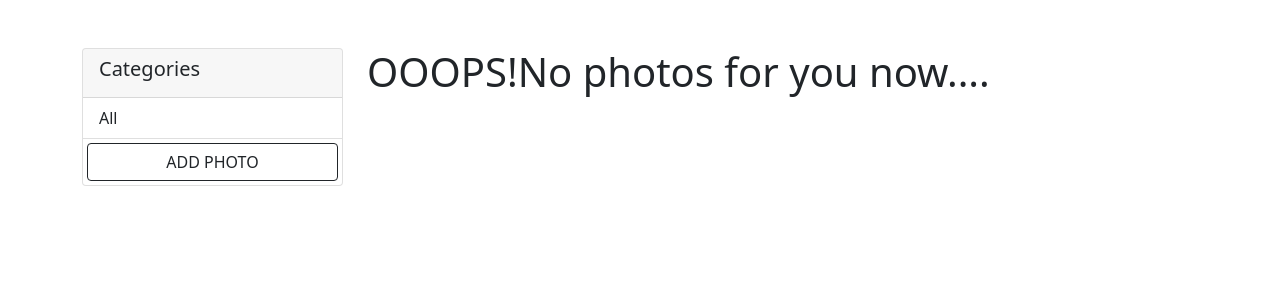
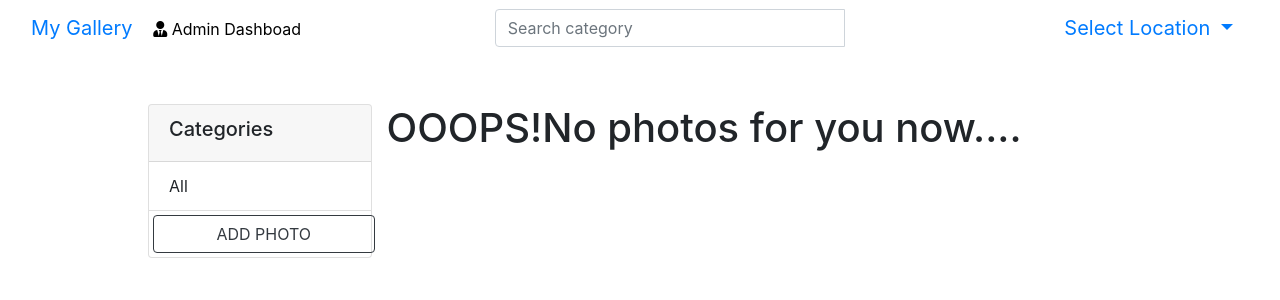
Before and after one commit to EsauKip/photo-gallery, a Django app: page / in a window 1280 px wide. Shown: the top 300 px of the page. Run offline with Django 4.2, Linux system fonts and the light colour scheme; data that the repository does not hold is empty; some libraries are stand-ins or nearby versions.

Commit message:
modify templates

```diff
--- a/gallery/settings.py
+++ b/gallery/settings.py
@@ -39,6 +39,7 @@ INSTALLED_APPS = [
     'django.contrib.messages',
     'django.contrib.staticfiles',
     'main.apps.MainConfig',
+    'bootstrap4',
 ]
 
 MIDDLEWARE = [
--- a/main/templates/base.html
+++ b/main/templates/base.html
@@ -0,0 +1,36 @@
+{% load bootstrap4 %}
+{% load static%}
+<!DOCTYPE html>
+<html>
+<head>
+  <meta charset="utf-8">
+
+  {% if title %}
+  <title>Imag-Gallery - {{title}}</title>
+  {% else %}
+    <title>Image-Gallery</title>
+  {% endif %}
+
+  {% block styles %}
+
+    {% bootstrap_css %}
+    <link rel="stylesheet" href="{% static 'css/style.css' %}">
+    <link rel="preconnect" href="https://fonts.googleapis.com">
+    <link rel="stylesheet" href="https://use.fontawesome.com/releases/v5.11.2/css/all.css">
+<link rel="preconnect" href="https://fonts.gstatic.com" crossorigin>
+<link href="https://fonts.googleapis.com/css2?family=Lora:ital@1&display=swap" rel="stylesheet">
+  {% endblock %}
+
+</head>
+<body>
+    {% include "navbar.html" %}
+    {% block content %}
+
+    {%endblock%}
+
+    {% block scripts %}
+    <script src="https://ajax.googleapis.com/ajax/libs/jquery/3.2.1/jquery.min.js"></script>
+ {% bootstrap_javascript %}
+{% endblock %}
+</body>
+</html>
--- a/main/templates/gallery.html
+++ b/main/templates/gallery.html
@@ -1,20 +1,15 @@
-<!DOCTYPE html>
-<html lang="en">
-<head>
-    <meta charset="UTF-8">
-    <meta http-equiv="X-UA-Compatible" content="IE=edge">
-    <meta name="viewport" content="width=device-width, initial-scale=1.0">
-    <title>Gllery</title>
-<link href="https://cdn.jsdelivr.net/npm/bootstrap@5.1.3/dist/css/bootstrap.min.css" rel="stylesheet" integrity="sha384-1BmE4kWBq78iYhFldvKuhfTAU6auU8tT94WrHftjDbrCEXSU1oBoqyl2QvZ6jIW3" crossorigin="anonymous">
+{%extends 'base.html'%}
+{% block content %}
+{{block.super}}
+
+
 <style>
     .image-thumbnail{
         height: 200px;;
     }
 </style>
-</head>
-<body class="m-5">
   <div class="container">
-      <div class="row">
+      <div class="row m-5">
           <div class="col-md-3">
             <div class="card" >
                 <div class="card-header">
@@ -23,7 +18,7 @@
                 <ul class="list-group list-group-flush">
                   <li class="list-group-item">All</li>
                   {% for category in categories %}
-                  <li class="list-group-item">{{ category.name }}</li>
+                  <li class="list-group-item">{{ category.category_name }}</li>
                   {% endfor %}
                       <a href="{% url 'add' %}" class="btn btn-outline-dark btn-sn btn-block  m-1">ADD PHOTO</a>
                 </ul>
@@ -32,22 +27,25 @@
           <div class="col-md-9">
               <div class="row">
                   {% for image in images %}
-                  <div class="col-md-4">
+                   <div class="col-md-4">
                       <div class="card" >
                           <img class="image-thumbnail "
-                           src="{{image.image.url}}" class="card-img-top" alt="...">
+                           src="{{image.image.url}}" class="card-img-top" alt="bird">
                           <div class="card-body">
-                              <p >Category:{{image.category.name}}</p>
+                              <p >Category:{{image.category.category_name}}</p>
+                              <p>Location:{{image.location.location_name}}</p>
                           </div>
                         <a href="{%url 'photo' image.id %}" class="btn btn-outline-dark btn-sn m-1">View</a>
                       </div>
-                  </div>
-                  {% empty %}
-                  <h1>OOOPS!No photos for you now....</h1>
+
+                   </div>
+                   {% empty %}
+                   <h1>OOOPS!No photos for you now....</h1>
                   {% endfor %%}
                 </div>
             </div>
         </div>
     </div>
-</body>
-</html>
+
+
+{%endblock%}
--- a/main/templates/navbar.html
+++ b/main/templates/navbar.html
@@ -0,0 +1,62 @@
+
+
+<!DOCTYPE html>
+<html lang="en">
+<head>
+
+  <meta charset="utf-8">
+  <head>
+    <meta charset="utf-8">
+
+    {% if title %}
+    <title>Image-gallery - {{title}}</title>
+    {% else %}
+    <title> Image Gallery </title>
+    {% endif %}
+</head>
+<body>
+
+<nav class="navbar navbar-inverse">
+  <div class="container-fluid">
+    <div class="navbar-header">
+      <a class="navbar-brand" href="/">My Gallery</a>    <a style ="color:black;" href="/admin" class="nav-item" active-color="black"><i class="fas fa-user-tie"></i>&nbsp;Admin Dashboad</a>
+    </div>
+
+      <!-- Adding a search form  -->
+      <div class="col-sm-4 col-md-4 navbar-right">
+
+        <form class="navbar-form" role="search" action="">
+
+          <div class="input-group">
+            <input type="text" class="form-control" placeholder="Search category" name="category">
+            <div class="input-group-btn">
+              <button class="btn btn-default" type="submit"><i class="glyphicon glyphicon-search"></i></button>
+            </div>
+          </div>
+
+        </form>
+      </div>
+
+      <div class=" navbar-right">
+        <ul class="navbar-nav " style="list-style: none">
+            <li class="dropdown">
+                <a class="nav-link dropdown-toggle location navbar-brand" href="#" id="navbarDropdown"
+                    role="button" data-toggle="dropdown" aria-haspopup="true" aria-expanded="false"
+                    style="text-decoration: none; border-radius: 5%;">
+                    Select Location
+                </a>
+                <div class="dropdown-menu dropdown-default" aria-labelledby="navbarDropdown">
+                    {% for location in location %}
+                    <p style="margin-left:2%"><a class="dropdown-item" style="color:tomato"
+                            href="/location/{{location.location_name}}">{{location.location_name}}</a></p>
+                    {%endfor%}
+                </div>
+            </li>
+        </ul>
+    </div>
+      <!-- end of form -->
+
+  </div>
+</nav>
+</body>
+</html>
--- a/main/urls.py
+++ b/main/urls.py
@@ -1,4 +1,6 @@
 from django.urls import path
+from django.conf import settings
+from django.conf.urls.static import static
 
 from . import views
 
@@ -8,3 +10,5 @@ urlpatterns = [
     path('add/', views.addPhoto, name='add'),
     path('location/<str:location_name>/',views.image_location,name ='location'),
 ]
+if settings.DEBUG:
+    urlpatterns+= static(settings.MEDIA_URL, document_root = settings.MEDIA_ROOT)
```
Also changed, not shown: main/templates/imageLocation.html (+45 -0 lines), main/templates/photo.html (+4 -14 lines), main/templates/search.html (+61 -0 lines), images/images/bird1.webp (added), images/images/bird1_hVOBDWX.webp (added), images/images/hike.jpg (renamed from static/images/hike.jpg), images/images/nature.jpg (renamed from static/images/nature.jpg).
